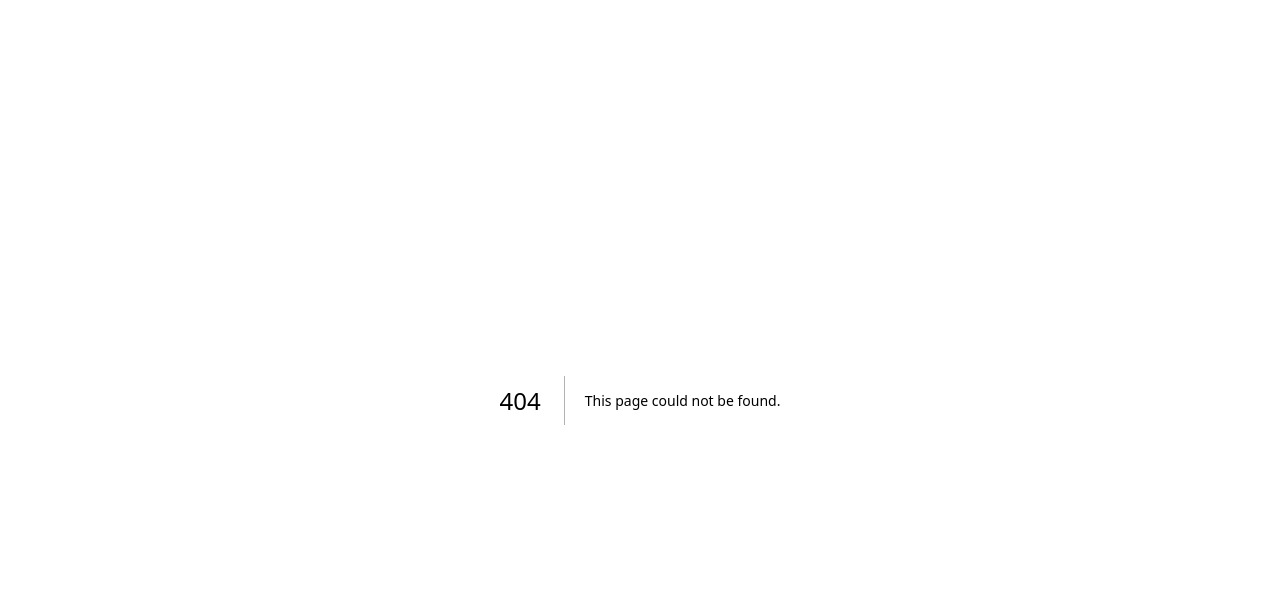
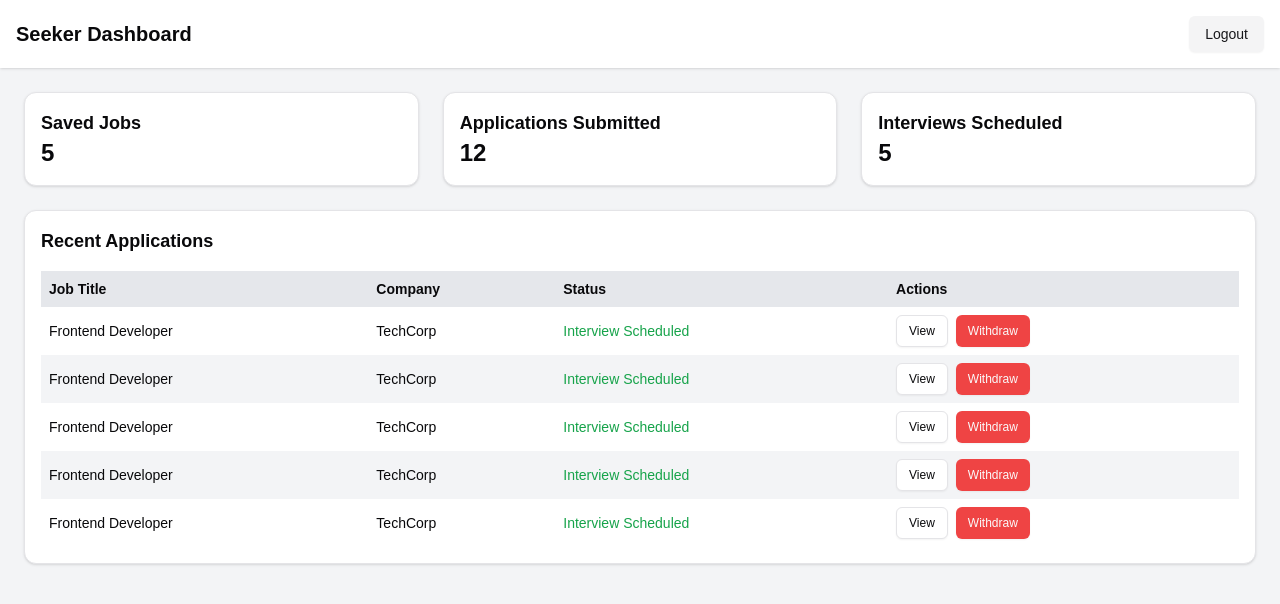
Before and after one commit to pemadolker/JobBoard_Frontend, a Next.js app: page /dashboard/seekerDashboard in a window 1280 px wide. Before the commit this address had no page. Shown: the top 604 px of the page. Built offline with nearby package versions, Linux system fonts and the light colour scheme.

Commit message:
tandin-dash

```diff
--- /dev/null
+++ b/app/dashboard/seekerDashboard/page.tsx
@@ -0,0 +1,75 @@
+import React from "react";
+import { Card } from "@/components/ui/card";
+import { Button } from "@/components/ui/button";
+import { Table } from "@/components/ui/table";
+import { cn } from "@/lib/utils"; // Utility function for conditional classNames
+
+export default function SeekerDashboard() {
+  return (
+    <div className="min-h-screen bg-gray-100">
+      {/* Navigation Bar */}
+      <nav className="bg-white shadow">
+        <div className="container mx-auto px-4 py-4 flex justify-between items-center">
+          <h1 className="text-xl font-bold">Seeker Dashboard</h1>
+          <Button variant="secondary">Logout</Button>
+        </div>
+      </nav>
+
+      {/* Main Content */}
+      <div className="container mx-auto p-6">
+        {/* Stats Section */}
+        <div className="grid grid-cols-1 md:grid-cols-3 gap-6 mb-6">
+          <Card className="p-4">
+            <h2 className="text-lg font-semibold">Saved Jobs</h2>
+            <p className="text-2xl font-bold">5</p>
+          </Card>
+          <Card className="p-4">
+            <h2 className="text-lg font-semibold">Applications Submitted</h2>
+            <p className="text-2xl font-bold">12</p>
+          </Card>
+          <Card className="p-4">
+            <h2 className="text-lg font-semibold">Interviews Scheduled</h2>
+            <p className="text-2xl font-bold">5</p>
+          </Card>
+        </div>
+
+        {/* Recent Activity Table */}
+        <Card>
+          <div className="p-4">
+            <h2 className="text-lg font-semibold mb-4">Recent Applications</h2>
+            <Table>
+              <thead>
+                <tr className="bg-gray-200 text-left">
+                  <th className="p-2">Job Title</th>
+                  <th className="p-2">Company</th>
+                  <th className="p-2">Status</th>
+                  <th className="p-2">Actions</th>
+                </tr>
+              </thead>
+              <tbody>
+                {[...Array(5)].map((_, index) => (
+                  <tr
+                    key={index}
+                    className={cn("hover:bg-gray-50", index % 2 && "bg-gray-100")}
+                  >
+                    <td className="p-2">Frontend Developer</td>
+                    <td className="p-2">TechCorp</td>
+                    <td className="p-2 text-green-600">Interview Scheduled</td>
+                    <td className="p-2">
+                      <Button variant="outline" size="sm" className="mr-2">
+                        View
+                      </Button>
+                      <Button variant="destructive" size="sm">
+                        Withdraw
+                      </Button>
+                    </td>
+                  </tr>
+                ))}
+              </tbody>
+            </Table>
+          </div>
+        </Card>
+      </div>
+    </div>
+  );
+}
--- a/app/signup/seekersignup/page.tsx
+++ b/app/signup/seekersignup/page.tsx
@@ -7,7 +7,7 @@ import { Button } from "@/components/ui/button";
 import { Input } from "@/components/ui/input";
 import { Label } from "@/components/ui/label";
 import { Textarea } from "@/components/ui/textarea";
-import { FiArrowLeft } from "react-icons/fi"; // Importing arrow icon
+import { FiArrowLeft } from "react-icons/fi";
 
 const SeekerSignupPage = () => {
   const [formData, setFormData] = useState({
@@ -56,7 +56,7 @@ const SeekerSignupPage = () => {
 
     setErrorMessage(""); // Clear any existing errors
     console.log("Seeker Signup Data:", formData);
-    router.push("/dashboard"); // Redirect after successful sign-up
+    router.push("/dashboard/seekerDashboard"); // Navigate to the dashboard
   };
 
   const handleGoBack = () => {
@@ -65,7 +65,7 @@ const SeekerSignupPage = () => {
 
   return (
     <div className="flex justify-center items-center min-h-screen bg-gradient-to-r from-blue-400 to-teal-300 px-4">
-      {/* Back Arrow Button Outside of the Card */}
+      {/* Back Arrow Button */}
       <div
         onClick={handleGoBack}
         className="cursor-pointer text-gray-500 text-sm flex items-center space-x-2 absolute top-5 left-4"
--- a/package.json
+++ b/package.json
@@ -18,6 +18,7 @@
     "next": "14.2.16",
     "react": "^18",
     "react-dom": "^18",
+    "react-icons": "^5.4.0",
     "tailwind-merge": "^2.6.0",
     "tailwindcss-animate": "^1.0.7"
   },
```
Also changed, not shown: 1 other file (tests, documents, lock files or other folders).
